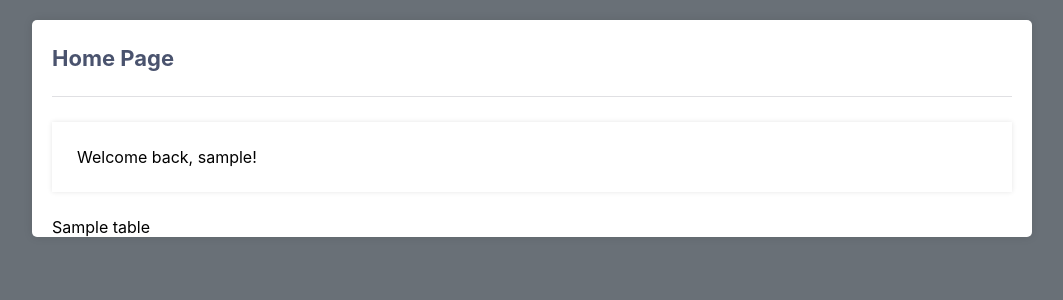
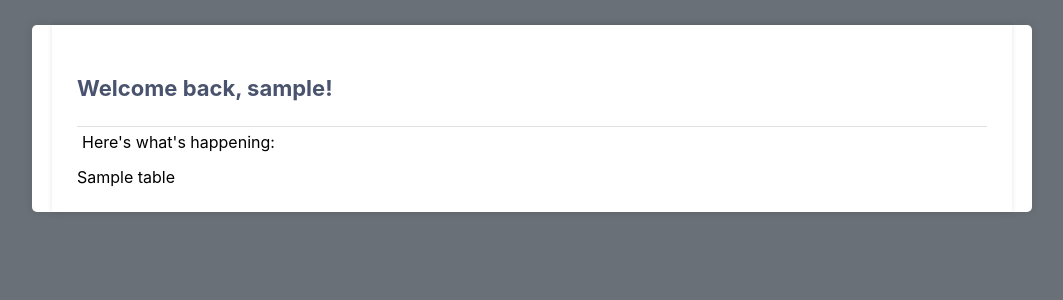
Before and after one commit to Pradster02/NewsDigest, a Flask app: template templates/home.html in a window 1280 px wide. Shown: the part 60-360 px from the top of the page, without its empty margins (108-1171 px from the left). Run offline with Flask 3, Linux system fonts and the light colour scheme; the template is opened without the code that fills it: most values are stand-ins (such as "Sample title", 1, 10 or a date in 2020); some libraries are stand-ins or nearby versions.

Commit message:
Update home.html

```diff
--- a/templates/home.html
+++ b/templates/home.html
@@ -3,7 +3,17 @@
 {% block title %}Home{% endblock %}
 
 {% block content %}
-<h2>Home Page</h2>
-<p>Welcome back, {{ username }}!</p>
-{{ table|safe }}
+<div class="container">
+    <div class="row">
+        <div class="col-md-8">
+            <h2>Welcome back, {{ username }}!</h2>
+            <p class="lead">Here's what's happening:</p>
+            <div class="card">
+                <div class="card-body">
+                    {{ table|safe }}
+                </div>
+            </div>
+        </div>
+    </div>
+</div>
 {% endblock %}
```
